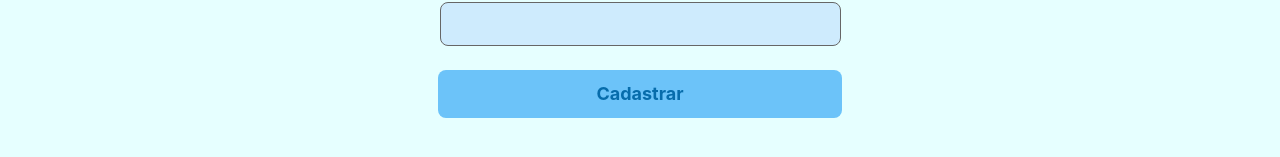
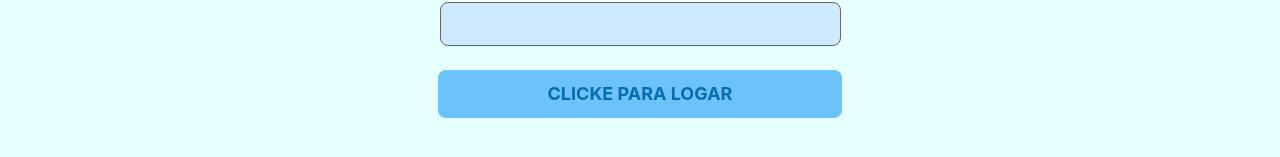
Before and after one commit to GustavoFSProg/web-users-registeres, a React (Vite) app: page /register in a window 1280 px wide. Shown: the part 529-686 px from the top of the page. Built offline with nearby package versions, Linux system fonts and the light colour scheme; a web font is replaced by a local one.

Commit message:
login token logout

```diff
--- a/src/Login.jsx
+++ b/src/Login.jsx
@@ -50,7 +50,7 @@ function Login() {
             type="password"
           />
           <br />
-          <Button type="submit">Cadastrar</Button>
+          <Button type="submit">Logar</Button>
         </Form>
       </ContainerRegister>
     </>
--- a/src/Register.jsx
+++ b/src/Register.jsx
@@ -10,7 +10,14 @@ function Register() {
   const [email, setEmail] = useState('')
   const [password, setPassword] = useState('')
 
+  const Token = localStorage.getItem("Token")
+
   const navigate = useNavigate()
+
+  function nagationHome() {
+    navigate('/login')
+
+  }
 
   async function handleRegister(e) {
     try {
@@ -51,7 +58,8 @@ function Register() {
             type="password"
           />
           <br />
-          <Button type="submit">Cadastrar</Button>
+
+          {Token ? <Button type="submit">Cadastrar</Button> : <Button onClick={nagationHome}>CLICKE PARA LOGAR </Button>}
         </Form>
       </ContainerRegister>
     </>
```
